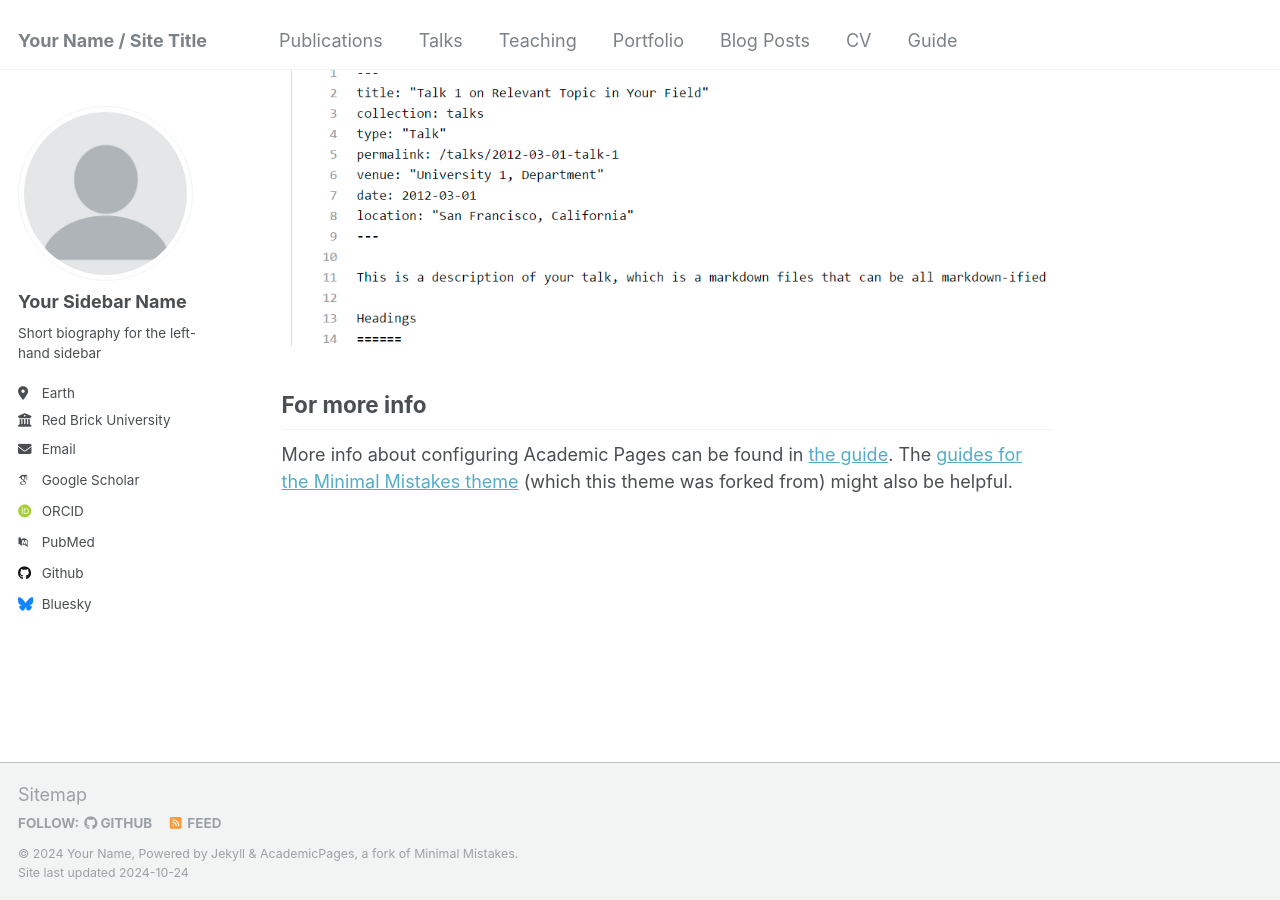
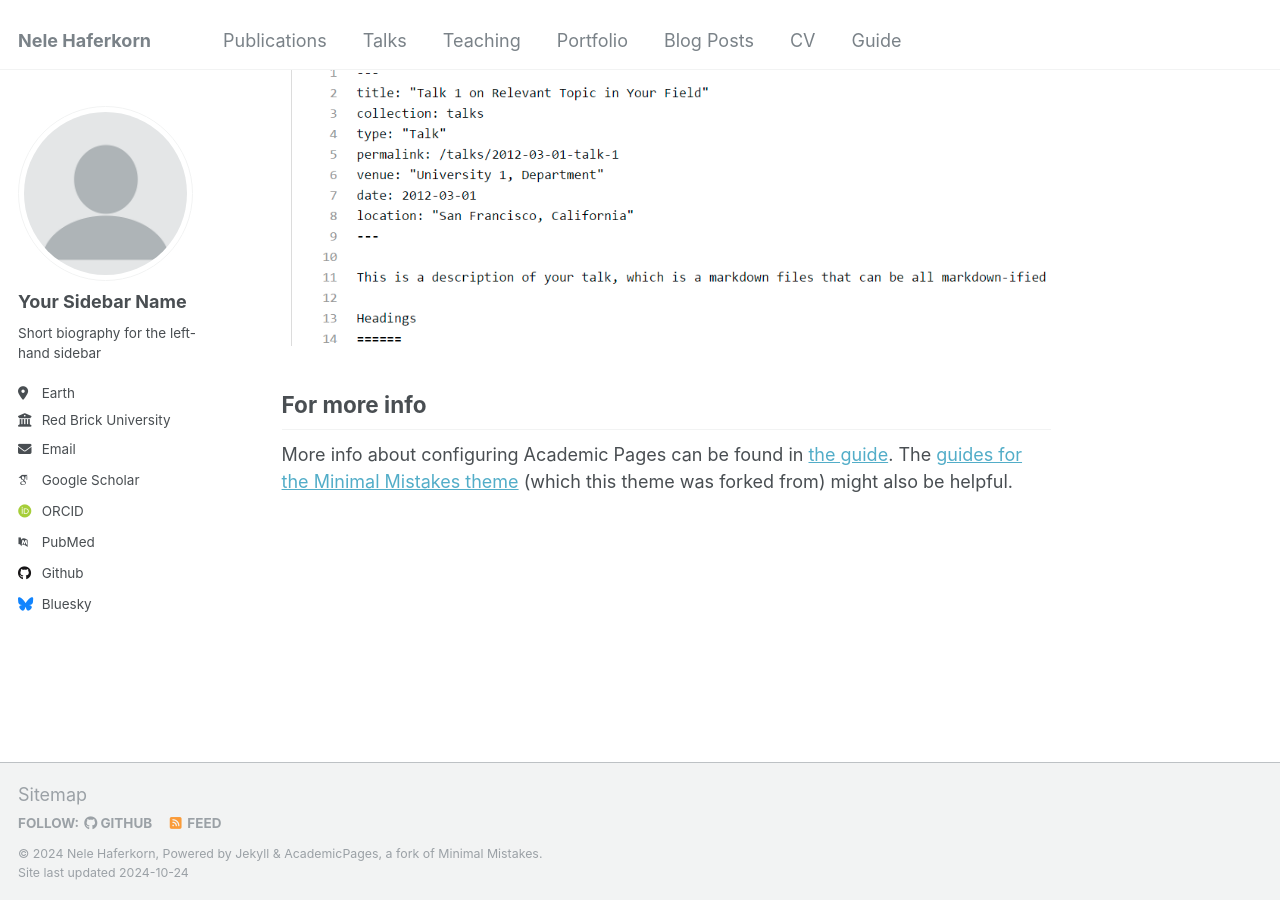
Before and after one commit to nhaferkorn/nhaferkorn.github.io, a Jekyll site: the page built from _pages/about.md, in a window 1280 px wide and 900 px high, scrolled down 2643 px. Built offline with Jekyll 4.4.1, drawn with Linux system fonts in a browser that asks for light colours; some web fonts are replaced.

Commit message:
Change URL / REPO

```diff
--- a/_config.yml
+++ b/_config.yml
@@ -8,13 +8,13 @@
 
 # Basic Site Settings
 locale                   : "en-US"
-title                    : "Your Name / Site Title"
+title                    : "Nele Haferkorn"
 title_separator          : "-"
-name                     : &name "Your Name"
+name                     : &name "Nele Haferkorn"
 description              : &description "personal description"
-url                      : https://academicpages.github.io # the base hostname & protocol for your site e.g. "https://mmistakes.github.io"
+url                      : https://nhaferkorn.github.io # the base hostname & protocol for your site e.g. "https://mmistakes.github.io"
 baseurl                  : "" # the subpath of your site, e.g. "/blog"
-repository               : "academicpages/academicpages.github.io"
+repository               : "nhaferkorn/nhaferkorn.github.io"
 
 # Site Author - The following control what appear as part of the author content on the side bar.
 #               If a field is blank the icon and link will not appear, otherwise it will be shown.
```
